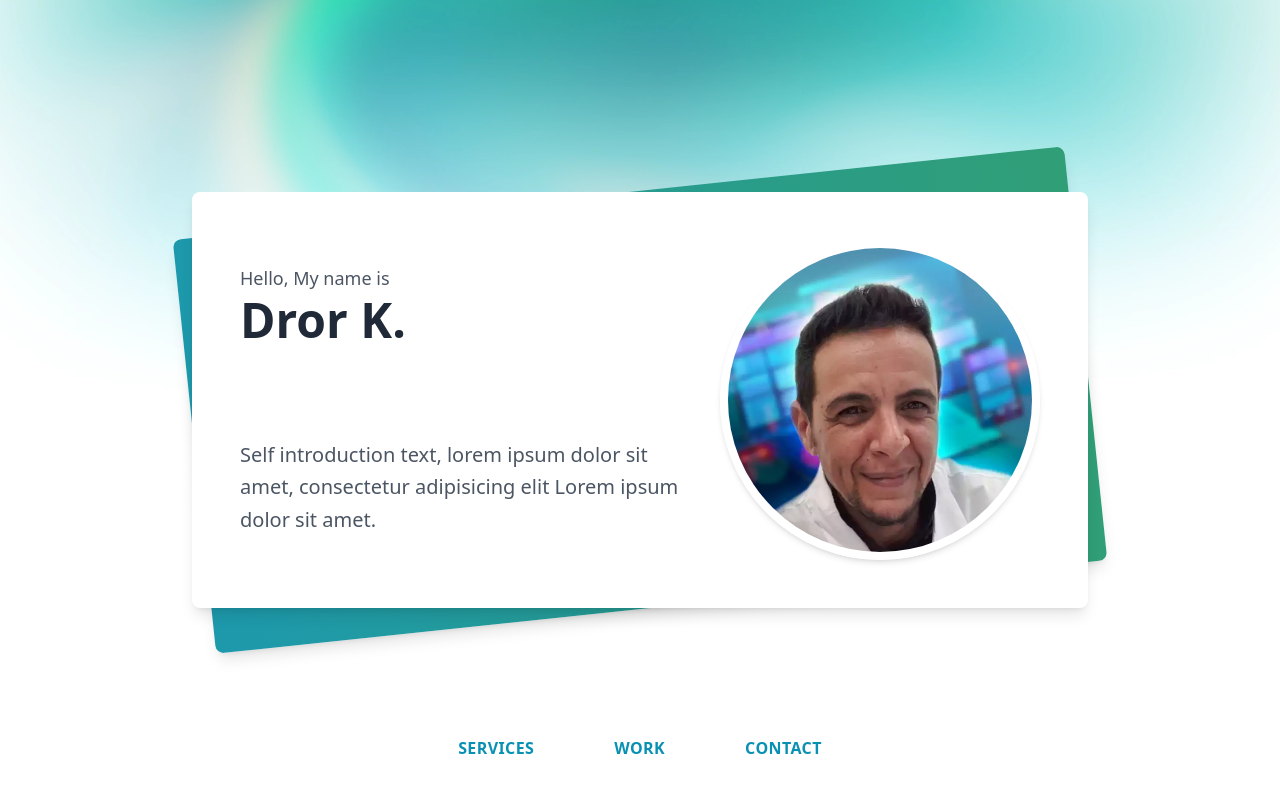
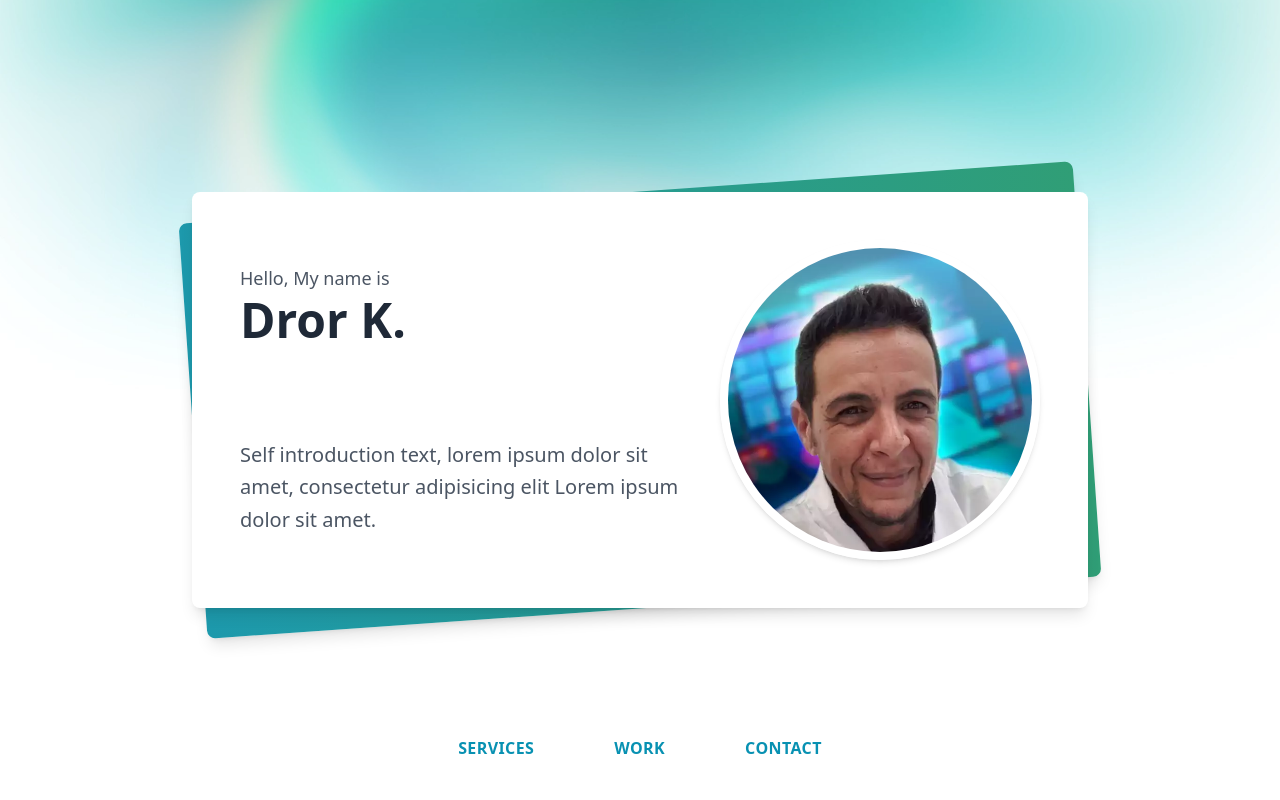
Before and after one commit to DorKatzir/personal_portfolio_website, a plain HTML site: page index.html in a window 1280 px wide. Shown: the top 800 px of the page. Drawn offline with nearby package versions, Linux system fonts and the light colour scheme.

Commit message:
rotation

```diff
--- a/index.html
+++ b/index.html
@@ -36,7 +36,7 @@
     <!-- Self promotion section -->
     <div class="relative z-10 flex min-h-screen h-auto justify-center items-center">
         <div class="relative max-w-4xl">
-            <div class="absolute z-10 inset-0 rounded-lg bg-gradient-to-r from-primary to-secondary shadow-lg transform -skew-y-6 sm:skew-y-0 sm:-rotate-6 sm:rounded-lg">
+            <div class="absolute z-10 inset-0 rounded-lg bg-gradient-to-r from-primary to-secondary shadow-lg transform -skew-y-6 sm:skew-y-0 sm:-rotate-[4deg] sm:rounded-lg">
             </div>
             <div class="relative z-20 bg-white md:flex justify-between p-12 shadow-lg rounded-lg w-full max-w-4xl">
                 <div class="sm:flex flex-col justify-between space-y-6 py-6 md:pr-10">
```
